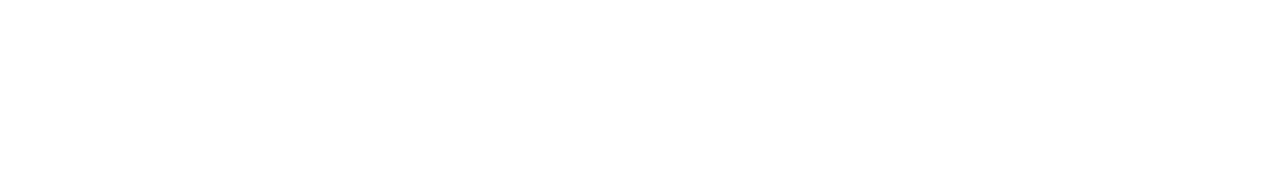
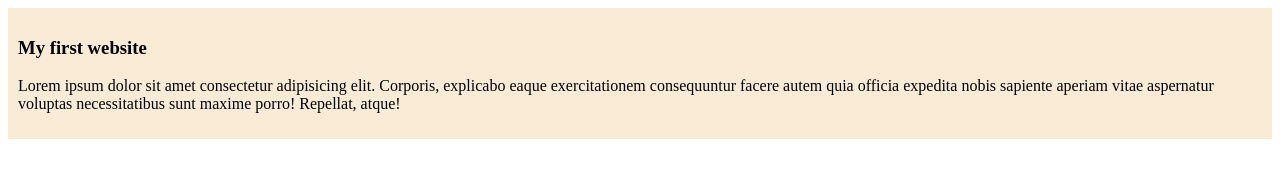
Before and after one commit to md-siham123/my-simple-website, a plain HTML site: page index.html in a window 1280 px wide. Drawn offline with Linux system fonts and the light colour scheme.

Commit message:
added the first blog

```diff
--- a/index.html
+++ b/index.html
@@ -4,8 +4,12 @@
     <meta charset="UTF-8">
     <meta name="viewport" content="width=device-width, initial-scale=1.0">
     <title>ny simple website</title>
+    <link rel="stylesheet" href="styles/blog.css">
 </head>
 <body>
-
+    <div>
+        <h3>My first website</h3>
+        <p>Lorem ipsum dolor sit amet consectetur adipisicing elit. Corporis, explicabo eaque exercitationem consequuntur facere autem quia officia expedita nobis sapiente aperiam vitae aspernatur voluptas necessitatibus sunt maxime porro! Repellat, atque!</p>
+    </div>
 </body>
 </html>
--- /dev/null
+++ b/styles/blog.css
@@ -0,0 +1,4 @@
+div{
+   background-color:antiquewhite;
+   padding: 10px;
+}
```
